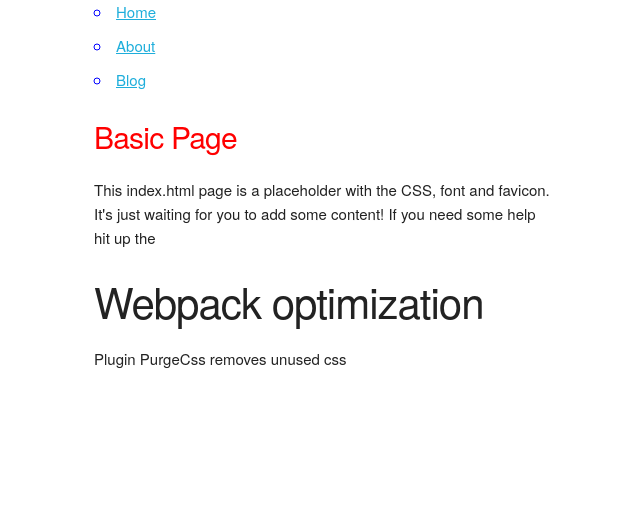
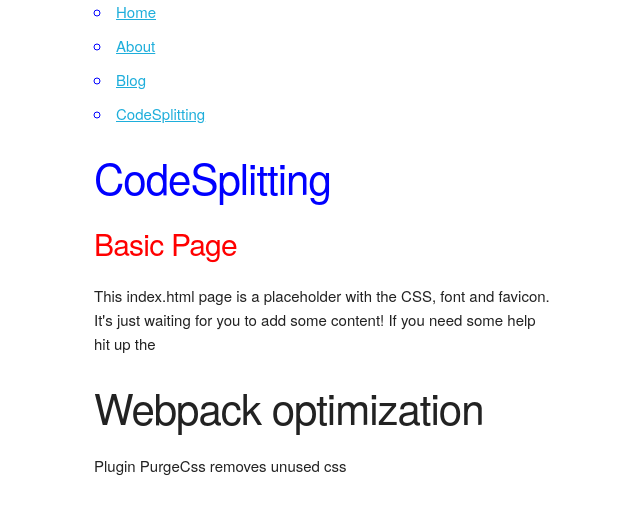
Before and after one commit to PovilasU/webpack-from-scratch, a React app: page /codeplitting in a window 1280 px wide. Shown: the top 514 px of the page, without its empty margins (66-706 px from the left). Built offline with nearby package versions, Linux system fonts and the light colour scheme.

Commit message:
Added CodeSplitting route

```diff
--- a/src/App.js
+++ b/src/App.js
@@ -5,6 +5,7 @@
 import About from './components/About';
 import Home from './components/Home';
 import Blog from './components/Blog';
+import CodeSplitting from './components/CodeSplitting';
 
 function App() {
   return (
@@ -21,6 +22,9 @@
             <li>
               <Link to="/blog">Blog</Link>
             </li>
+            <li>
+              <Link to="/codeplitting">CodeSplitting</Link>
+            </li>
           </ul>
         </nav>
 
@@ -29,6 +33,7 @@
         <Switch>
           <Route path="/about" component={About} />
           <Route path="/blog" component={Blog} />
+          <Route path="/codeplitting" component={CodeSplitting} />
           <Route exact path="/" component={Home} />
         </Switch>
       </div>
--- /dev/null
+++ b/src/components/CodeSplitting.js
@@ -0,0 +1,5 @@
+import React from 'react';
+
+export default function CodeSplitting() {
+  return <h2>CodeSplitting</h2>;
+}
```
